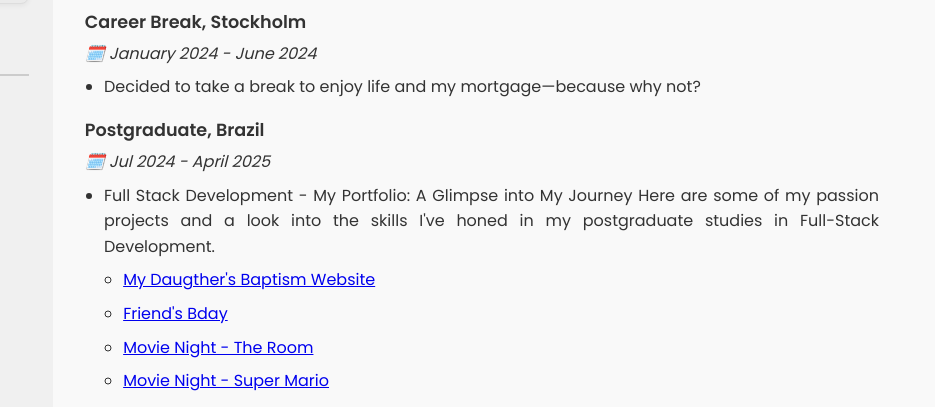
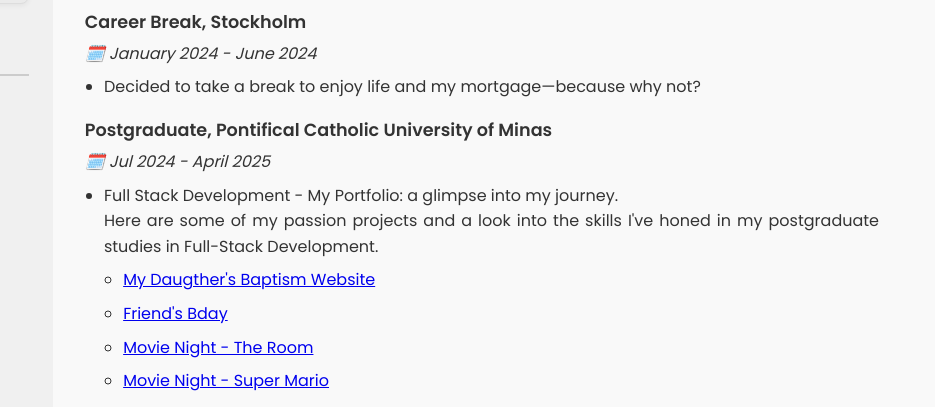
Before and after one commit to karensellgren/cv, a plain HTML site: page index.html in a window 1280 px wide. Shown: the part 1991-2398 px from the top of the page, 345-1280 px from the left. Drawn offline with Linux system fonts and the light colour scheme.

Commit message:
Add files via upload

```diff
--- a/index.html
+++ b/index.html
@@ -255,10 +255,10 @@
                 </div>
 
                 <div class="job">
-                    <h3>Postgraduate, Brazil</h3>
+                    <h3>Postgraduate, Pontifical Catholic University of Minas</h3>
                     <p><em>🗓️ Jul 2024 - April 2025</em></p>
                     <ul>
-                        <li>Full Stack Development - My Portfolio: A Glimpse into My Journey
+                        <li>Full Stack Development - My Portfolio: a glimpse into my journey. <br>
                             Here are some of my passion projects and a look into the skills I've honed in my
                             postgraduate studies in Full-Stack Development.
                             <ul>
```
